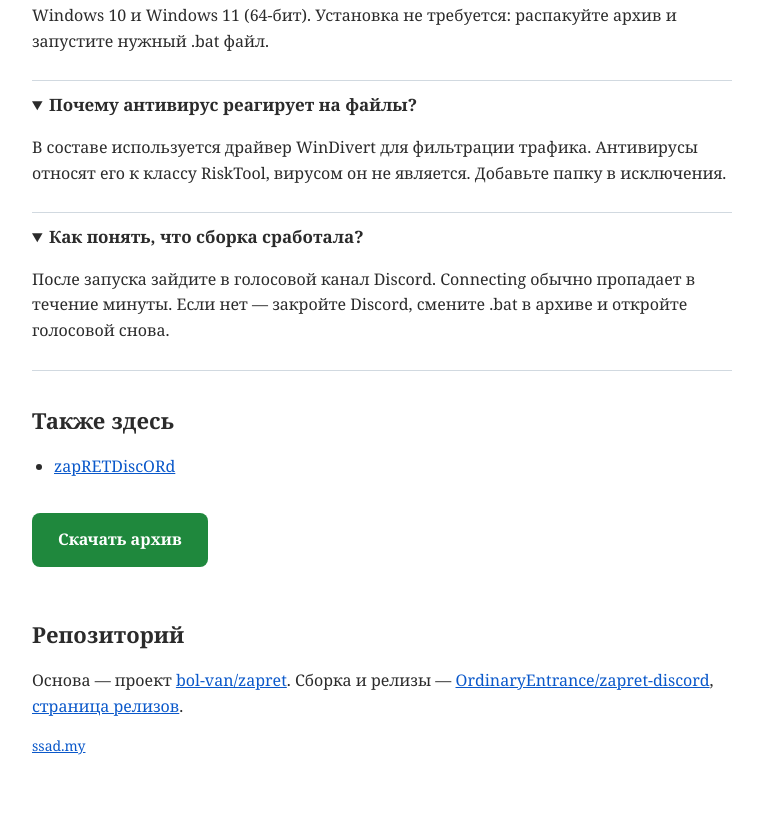
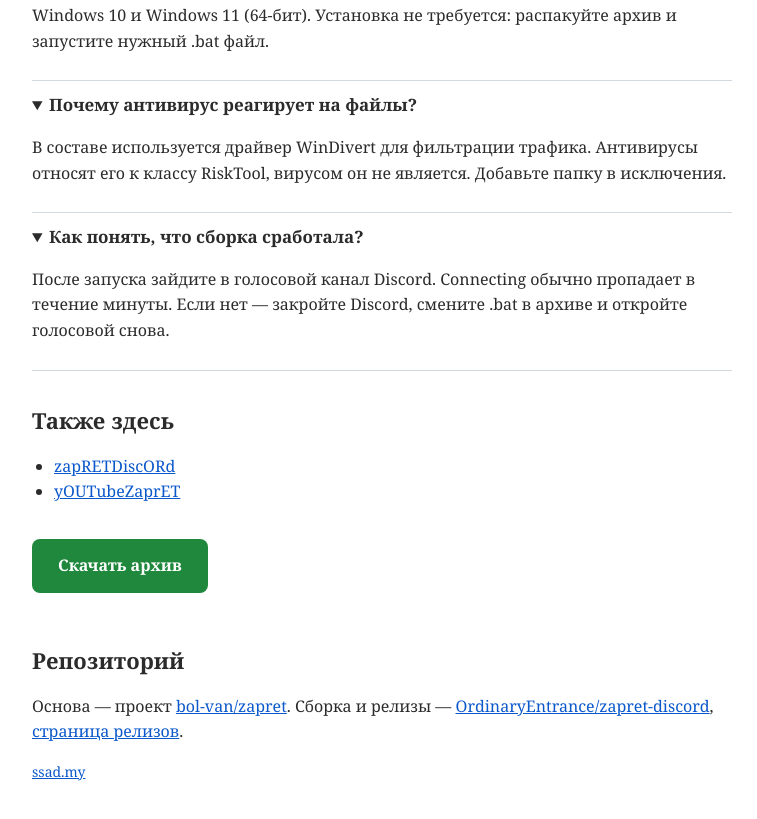
Before and after one commit to OrdinaryEntrance/zapret-discord, a plain HTML site: page docs/index.html in a window 1280 px wide. Shown: the part 1617-2436 px from the top of the page, without its empty margins (258-1015 px from the left). Drawn offline with Linux system fonts and the light colour scheme.

Commit message:
Update site files

```diff
--- a/docs/index.html
+++ b/docs/index.html
@@ -90,6 +90,7 @@
   <h2>Также здесь</h2>
   <ul>
     <li><a href="https://github.com/OrdinaryEntrance/zapRETDiscORd">zapRETDiscORd</a></li>
+    <li><a href="https://github.com/OrdinaryEntrance/yOUTubeZaprET">yOUTubeZaprET</a></li>
   </ul>
 
 
```
